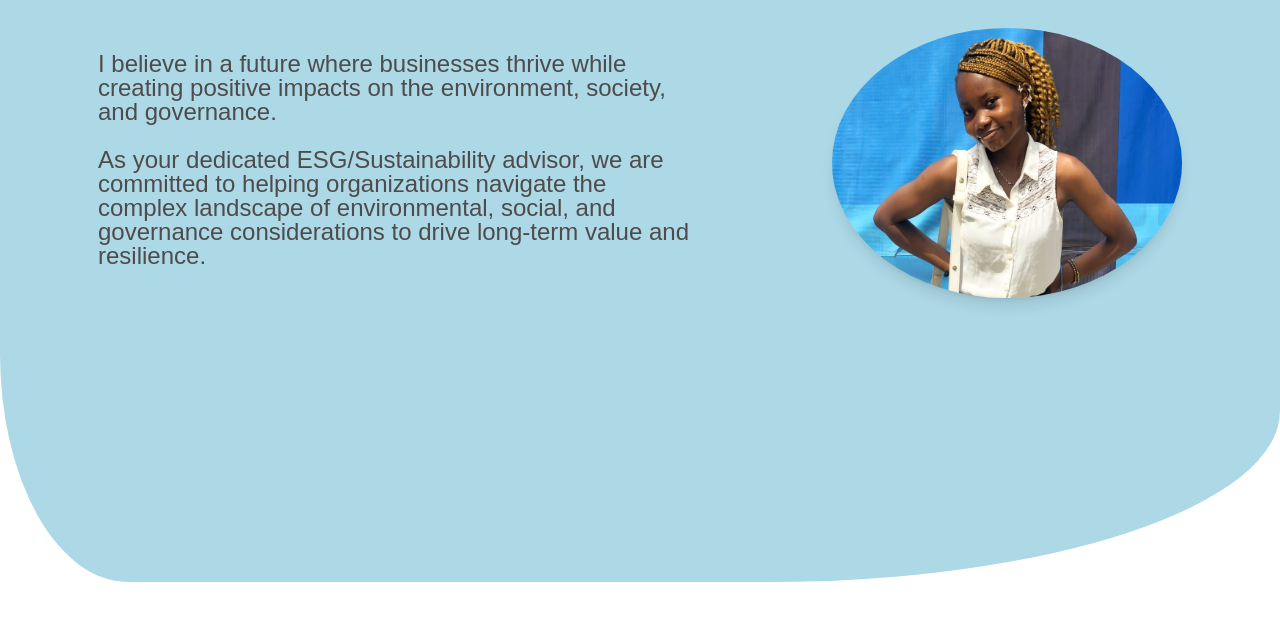
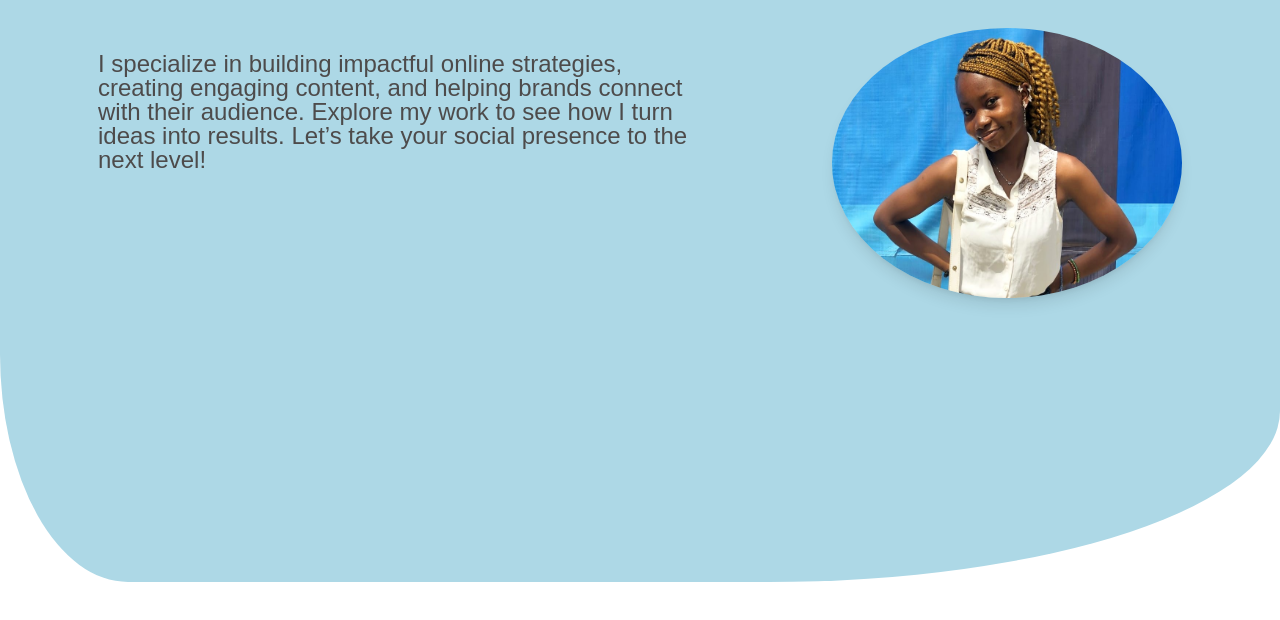
Before and after one commit to rellcodes16/SM-PORTFOLIO, a plain HTML site: page index.html in a window 1280 px wide. Shown: the part 72-692 px from the top of the page. Drawn offline with Linux system fonts and the light colour scheme; a web font is replaced by a local one.

Commit message:
Update index.html

```diff
--- a/index.html
+++ b/index.html
@@ -34,11 +34,7 @@
             <div class="home-container">
                 <div class="text">
                     <p>
-                        I believe in a future where businesses thrive while creating positive impacts on the environment, society, and governance. <br/>
-                    </p>
-                    <p><br/>
-                        As your dedicated ESG/Sustainability advisor, we are committed to helping organizations navigate the complex landscape of environmental, social,
-                        and governance considerations to drive long-term value and resilience.
+                        I specialize in building impactful online strategies, creating engaging content, and helping brands connect with their audience. Explore my work to see how I turn ideas into results. Let’s take your social presence to the next level!
                     </p>
                 </div>
                 <div class="div-pfp">
```
